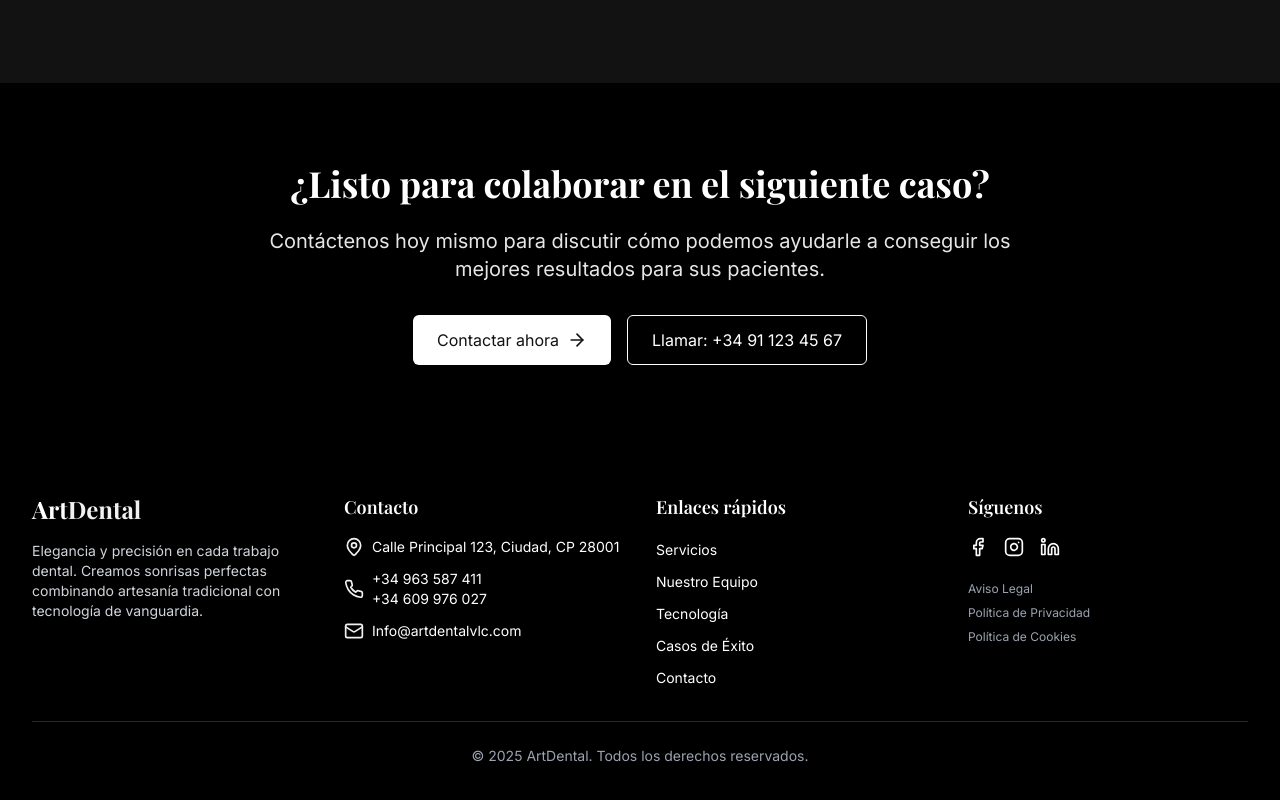
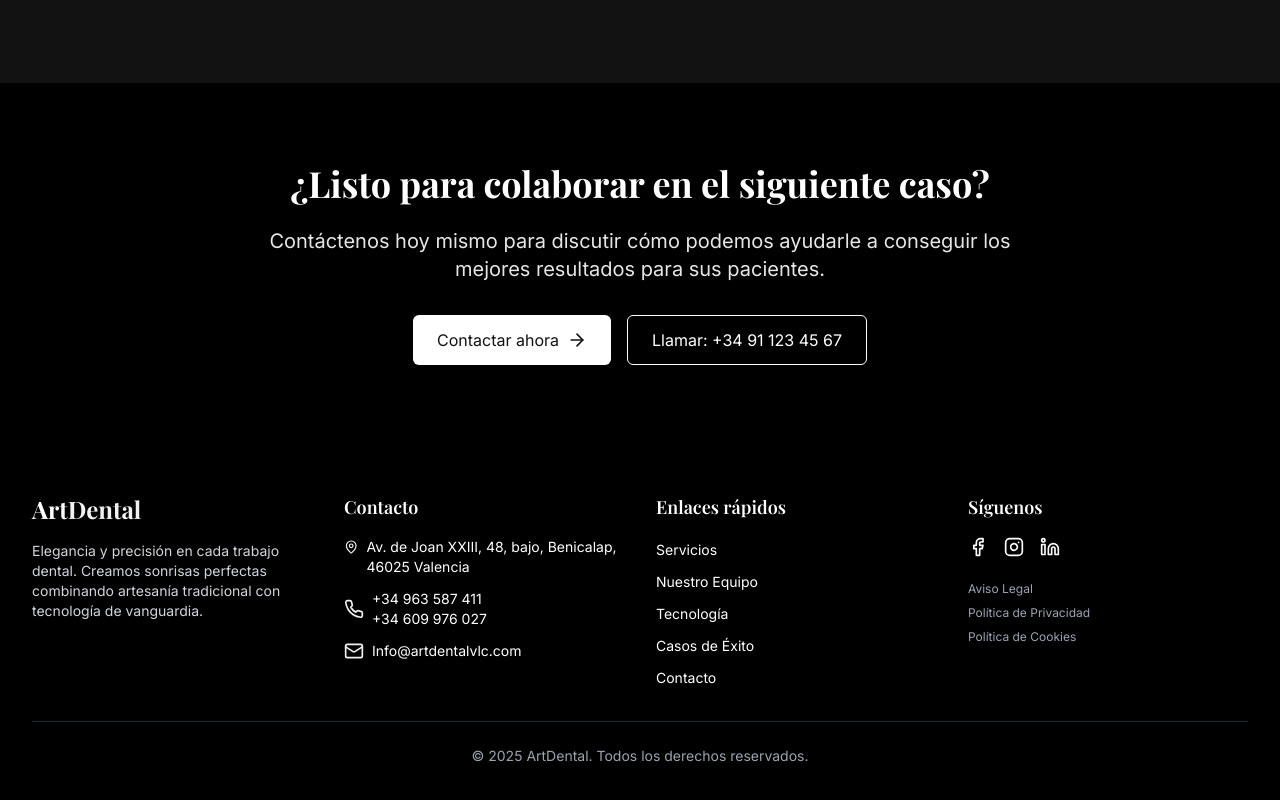
Before and after one commit to WebsClimaDent/artdental-elegance-web, a React (Vite) app: page / in a window 1280 px wide. Shown: the part 5289-6089 px from the top of the page. Built offline with nearby package versions, Linux system fonts and the light colour scheme.

Commit message:
Update contact address
Updated the contact address in the footer and contact page.

```diff
--- a/src/components/layout/Footer.tsx
+++ b/src/components/layout/Footer.tsx
@@ -25,7 +25,7 @@ const Footer = () => {
             <ul className="space-y-3">
               <li className="flex items-start">
                 <MapPin className="h-5 w-5 mr-2 text-dental-light" />
-                <span className="text-sm">Calle Principal 123, Ciudad, CP 28001</span>
+                <span className="text-sm">Av. de Joan XXIII, 48, bajo, Benicalap, 46025 Valencia</span>
               </li>
               <li className="flex items-center">
                 <Phone className="h-5 w-5 mr-2 text-dental-light" />
--- a/src/pages/Contacto.tsx
+++ b/src/pages/Contacto.tsx
@@ -1,3 +1,4 @@
+
 import { useEffect, useState } from "react";
 import Header from "../components/layout/Header";
 import Footer from "../components/layout/Footer";
@@ -205,8 +206,8 @@ const Contacto = () => {
                       <div>
                         <h4 className="font-semibold text-white mb-1">Dirección</h4>
                         <p className="text-gray-300">
-                          Calle Principal 123<br/>
-                          28001, Madrid<br/>
+                          Av. de Joan XXIII, 48, bajo<br/>
+                          Benicalap, 46025 Valencia<br/>
                           España
                         </p>
                       </div>
@@ -247,7 +248,7 @@ const Contacto = () => {
                 {/* Google Map */}
                 <div className="h-64 rounded-lg overflow-hidden">
                   <iframe
-                    src="https://www.google.com/maps/embed?pb=!1m18!1m12!1m3!1d24304.523907688272!2d-3.7037974!3d40.4167754!2m3!1f0!2f0!3f0!3m2!1i1024!2i768!4f13.1!3m3!1m2!1s0xd422997800a3c81%3A0xc436dec1618c2269!2sMadrid!5e0!3m2!1sen!2ses!4v1618308992271!5m2!1sen!2ses"
+                    src="https://www.google.com/maps/embed?pb=!1m18!1m12!1m3!1d3079.9987612829885!2d-0.3968932!3d39.4894676!2m3!1f0!2f0!3f0!3m2!1i1024!2i768!4f13.1!3m3!1m2!1s0xd604f4cf0efb06b%3A0x40929d4c9b7d3b26!2sAv.%20de%20Joan%20XXIII%2C%2048%2C%20bajo%2C%20Benicalap%2C%2046025%20Valencia!5e0!3m2!1sen!2ses!4v1618308992271!5m2!1sen!2ses"
                     width="100%"
                     height="100%"
                     style={{ border: 0 }}
```
